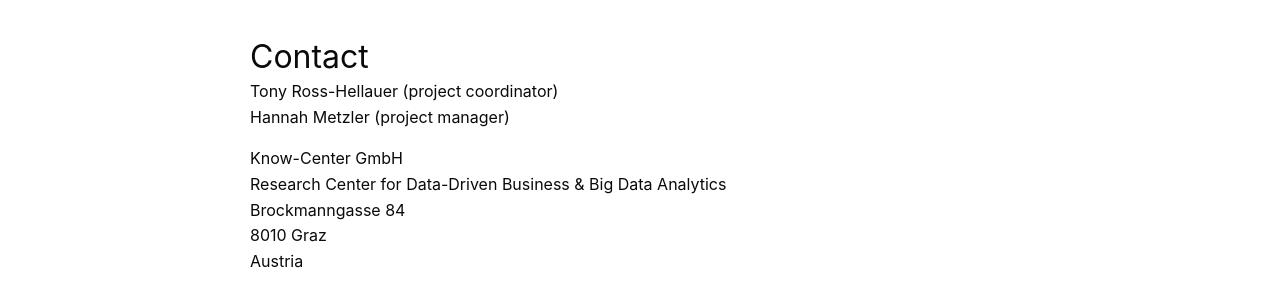
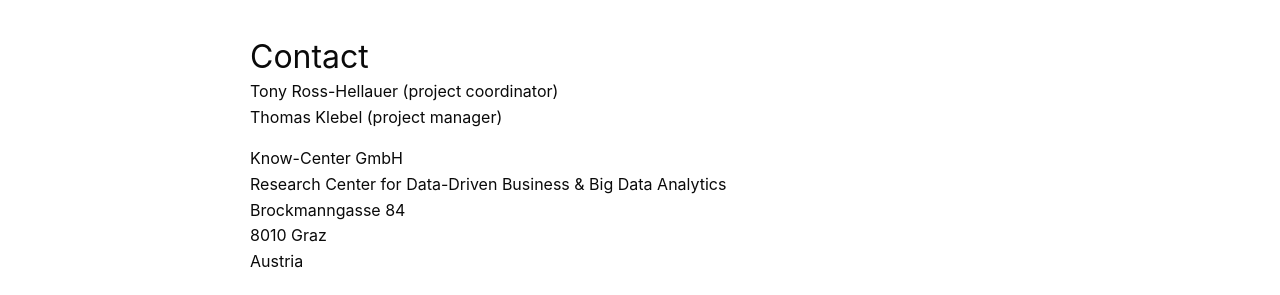
Before and after one commit to subugoe/on-merrit-website, a Jekyll site: the page built from pages/contact.md, in a window 1280 px wide. Shown: the part 272-567 px from the top of the page. Built offline with Jekyll 4.4.1, drawn with Linux system fonts in a browser that asks for light colours; nearby versions of some CDN libraries; comment, search, counter and statistics services are not loaded.

Commit message:
Update contact.md
replaced Hannah with Thomas

```diff
--- a/pages/contact.md
+++ b/pages/contact.md
@@ -9,7 +9,7 @@
 ---
 <!-- Start editing content here -->
 Tony Ross-Hellauer (project coordinator)
-Hannah Metzler (project manager)
+Thomas Klebel (project manager)
 
 Know-Center GmbH
 Research Center for Data-Driven Business & Big Data Analytics
```
